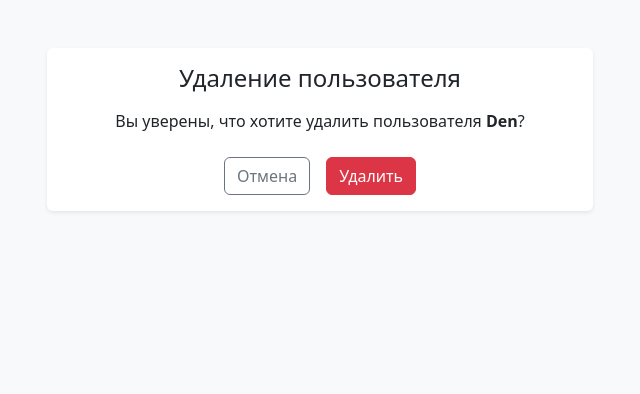
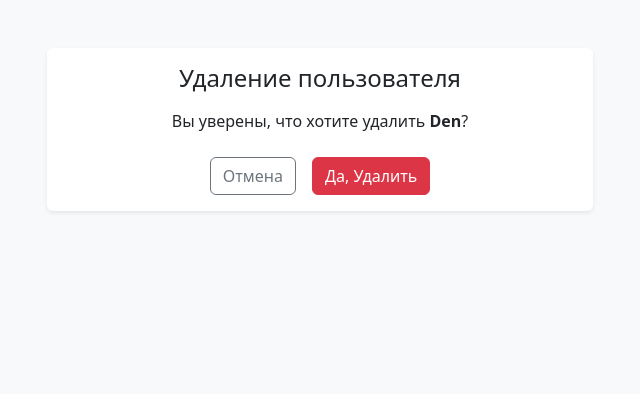
Before and after one commit to WhiteA77/python-project-52, a Django app: page /users/1/delete/ in a window 1280 px wide. Shown: the part 56-450 px from the top of the page, without its empty margins (320-960 px from the left). Run offline with Django 5.2, Linux system fonts and the light colour scheme; a user stored in the database is signed in; data comes from the database, SQL or seed files in the repository; both versions use the stored data as it was after the commit; some libraries are stand-ins or nearby versions.

Commit message:
edit delete message

```diff
--- a/templates/users/delete.html
+++ b/templates/users/delete.html
@@ -9,12 +9,12 @@
         <div class="card-body">
           <h1 class="h4 mb-3 text-center">Удаление пользователя</h1>
           <p class="mb-4 text-center">
-            Вы уверены, что хотите удалить пользователя <strong>{{ object.username }}</strong>?
+            Вы уверены, что хотите удалить <strong>{{ object.username }}</strong>?
           </p>
           <form method="post" class="d-flex justify-content-center gap-3">
             {% csrf_token %}
             <a class="btn btn-outline-secondary" href="{% url 'users:list' %}">Отмена</a>
-            <button class="btn btn-danger" type="submit">Удалить</button>
+            <button class="btn btn-danger" type="submit">Да, Удалить</button>
           </form>
         </div>
       </div>
```
Also changed, not shown: db.sqlite3.
